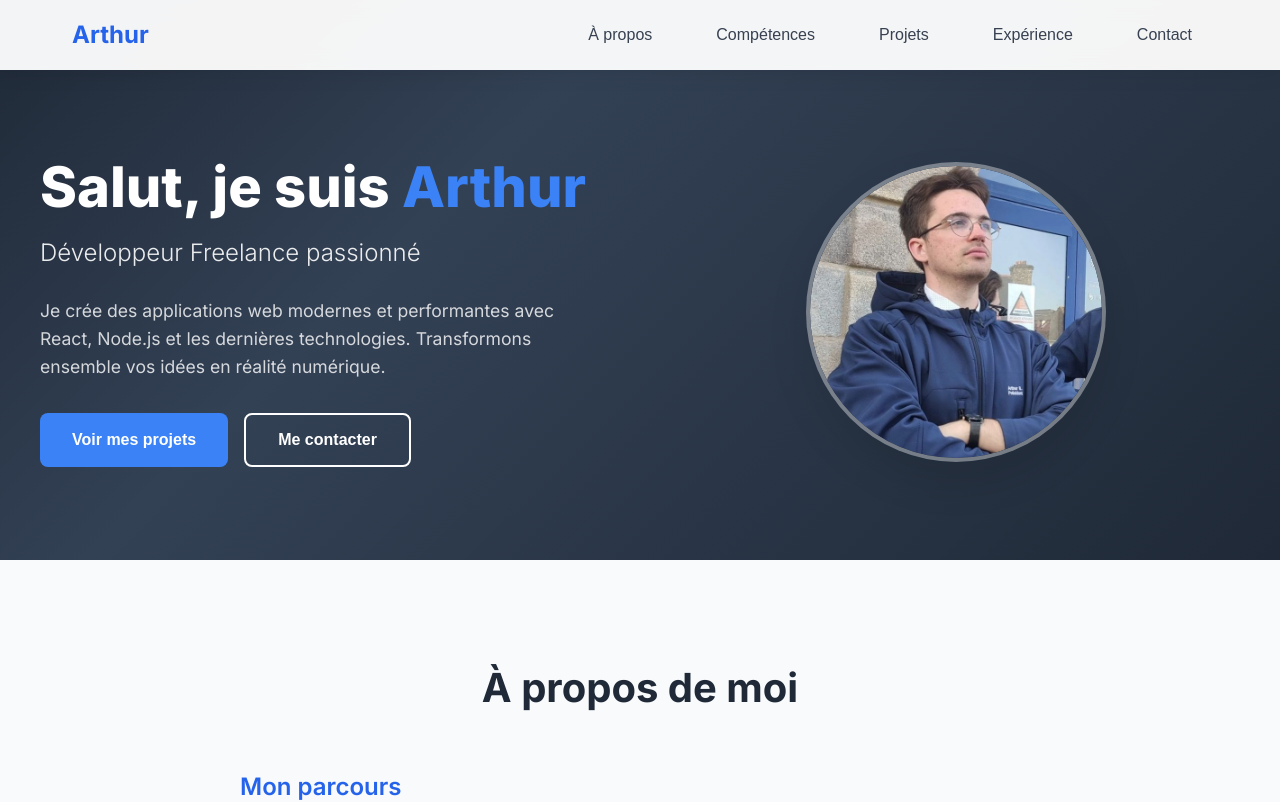
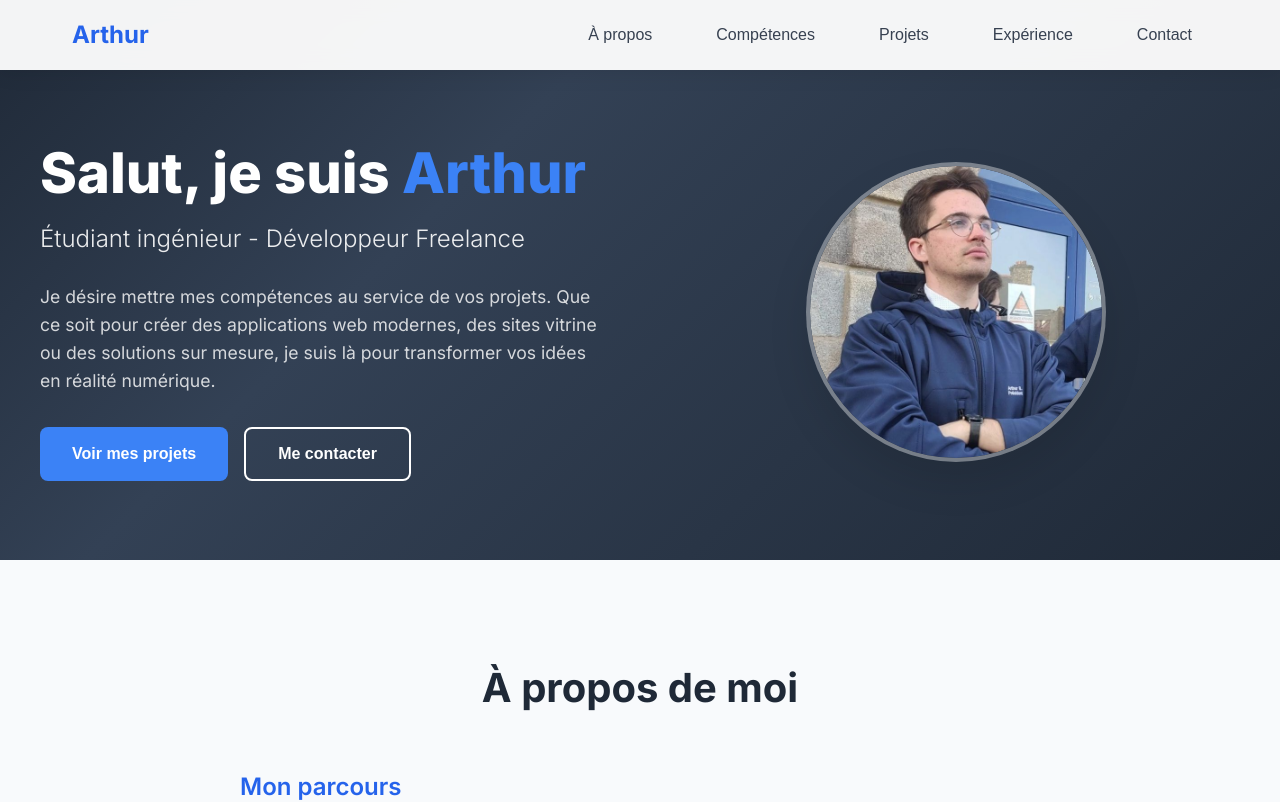
Before and after one commit to Arthur-Blamart/Portfolio, a React (Vite) app: page / in a window 1280 px wide. Shown: the top 802 px of the page. Built offline with nearby package versions, Linux system fonts and the light colour scheme.

Commit message:
changement text

```diff
--- a/src/components/Presentation.jsx
+++ b/src/components/Presentation.jsx
@@ -11,11 +11,12 @@ const Hero = () => {
             Salut, je suis <span className="highlight">Arthur</span>
           </h1>
           <h2 className="hero-subtitle">
-            Développeur Freelance passionné
+            Étudiant ingénieur - Développeur Freelance
           </h2>
           <p className="hero-description">
-            Je crée des applications web modernes et performantes avec React, Node.js
-            et les dernières technologies. Transformons ensemble vos idées en réalité numérique.
+            Je désire mettre mes compétences au service de vos projets.
+            Que ce soit pour créer des applications web modernes, des sites vitrine ou des solutions sur mesure,
+            je suis là pour transformer vos idées en réalité numérique.
           </p>
           <div className="hero-buttons">
             <button
```
